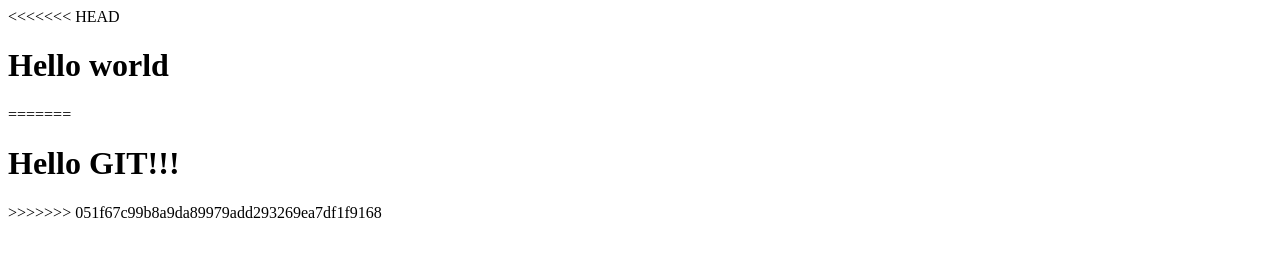
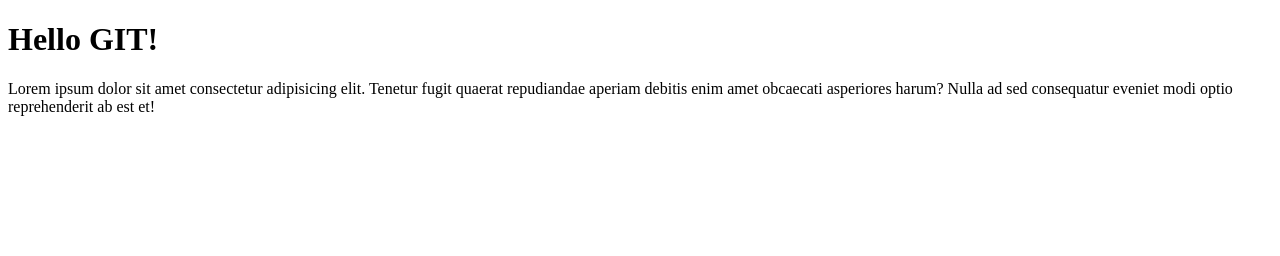
Before and after one commit to Szymon-Skazinski/git-course-4, a plain HTML site: page index.html in a window 1280 px wide. Drawn offline with Linux system fonts and the light colour scheme.

Commit message:
added paragraph into index.html

```diff
--- a/index.html
+++ b/index.html
@@ -1,16 +1,18 @@
 <!DOCTYPE html>
 <html lang="en">
+
 <head>
     <meta charset="UTF-8">
     <meta name="viewport" content="width=device-width, initial-scale=1.0">
     <title>iSA git course-4</title>
 </head>
+
 <body>
-<<<<<<< HEAD
-    <h1> Hello world</h1>
-=======
-    <h1> Hello GIT!!!</h1>
->>>>>>> 051f67c99b8a9da89979add293269ea7df1f9168
+    <h1> Hello GIT!</h1>
+    <p>
+        Lorem ipsum dolor sit amet consectetur adipisicing elit. Tenetur fugit quaerat repudiandae aperiam debitis enim
+        amet obcaecati asperiores harum? Nulla ad sed consequatur eveniet modi optio reprehenderit ab est et!
+    </p>
+</body>
 
-</body>
 </html>
```
